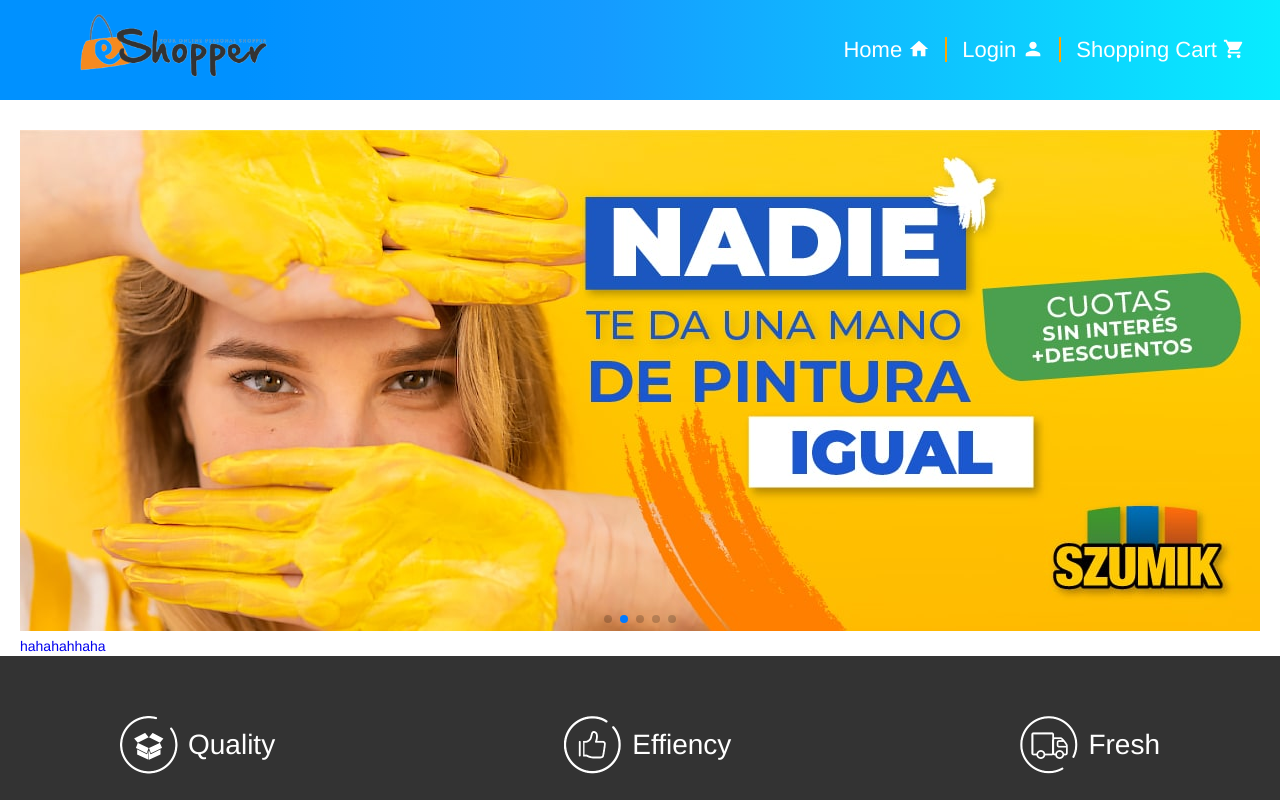
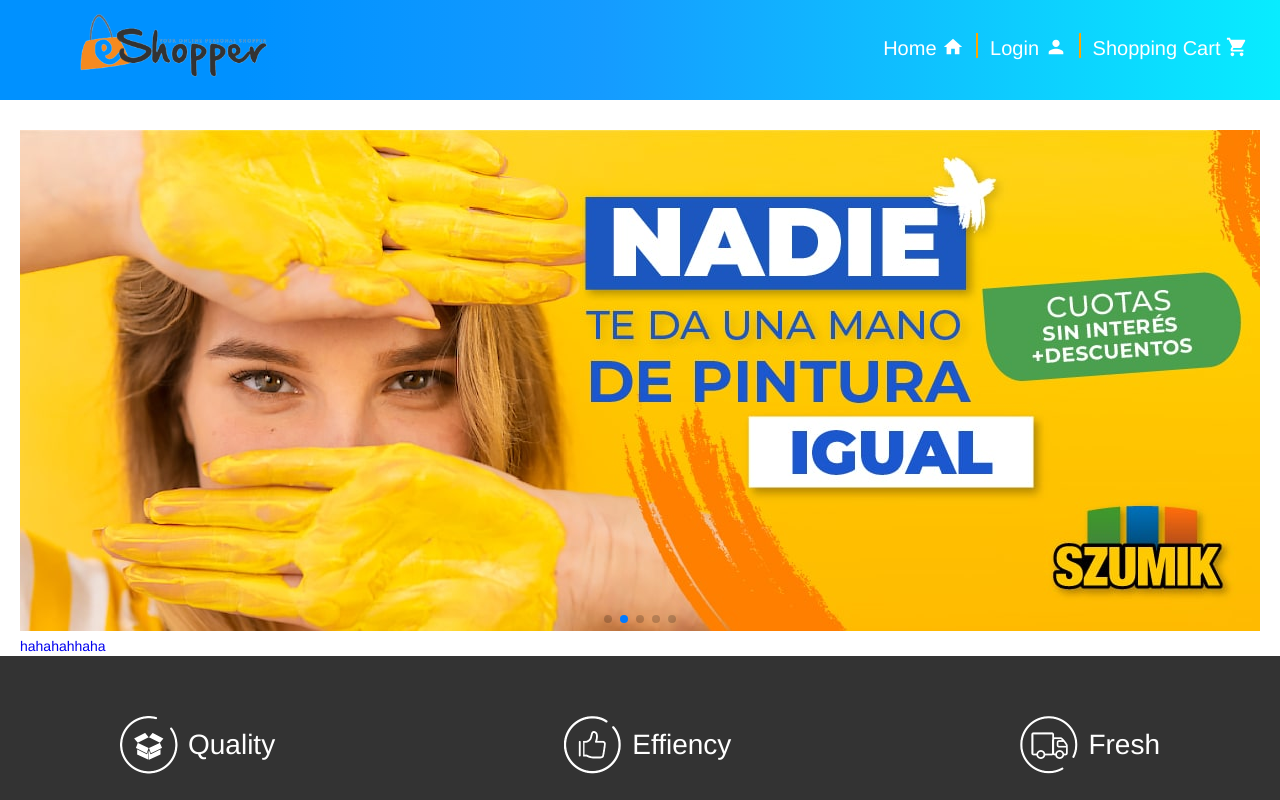
Before and after one commit to imnkywf/e-shopper, a React (Create React App) app: page /home in a window 1280 px wide. Shown: the top 800 px of the page. Built offline with nearby package versions, Linux system fonts and the light colour scheme.

Commit message:
restored css for header links

```diff
--- a/src/Components/Header/index.css
+++ b/src/Components/Header/index.css
@@ -33,11 +33,13 @@
   color: orange;
 }
 
-.link{
-  font-size: 22px;
+.topnav .navs .link {
+  font-size: 20px;
+  display: inline-block;
+  line-height: 1;
   color: white;
   border-right: 2px solid orange;
-  padding: 0 15px;
+  padding: 0 12px;
 }
 
 
```
